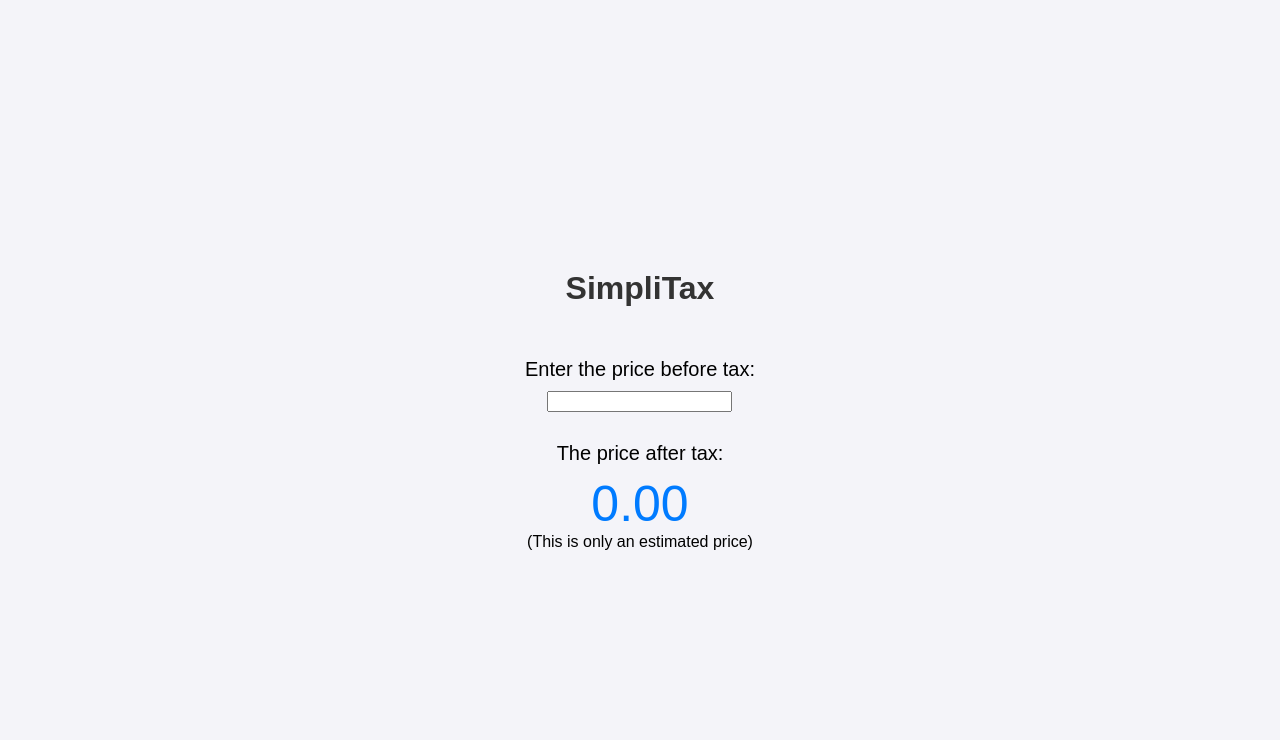
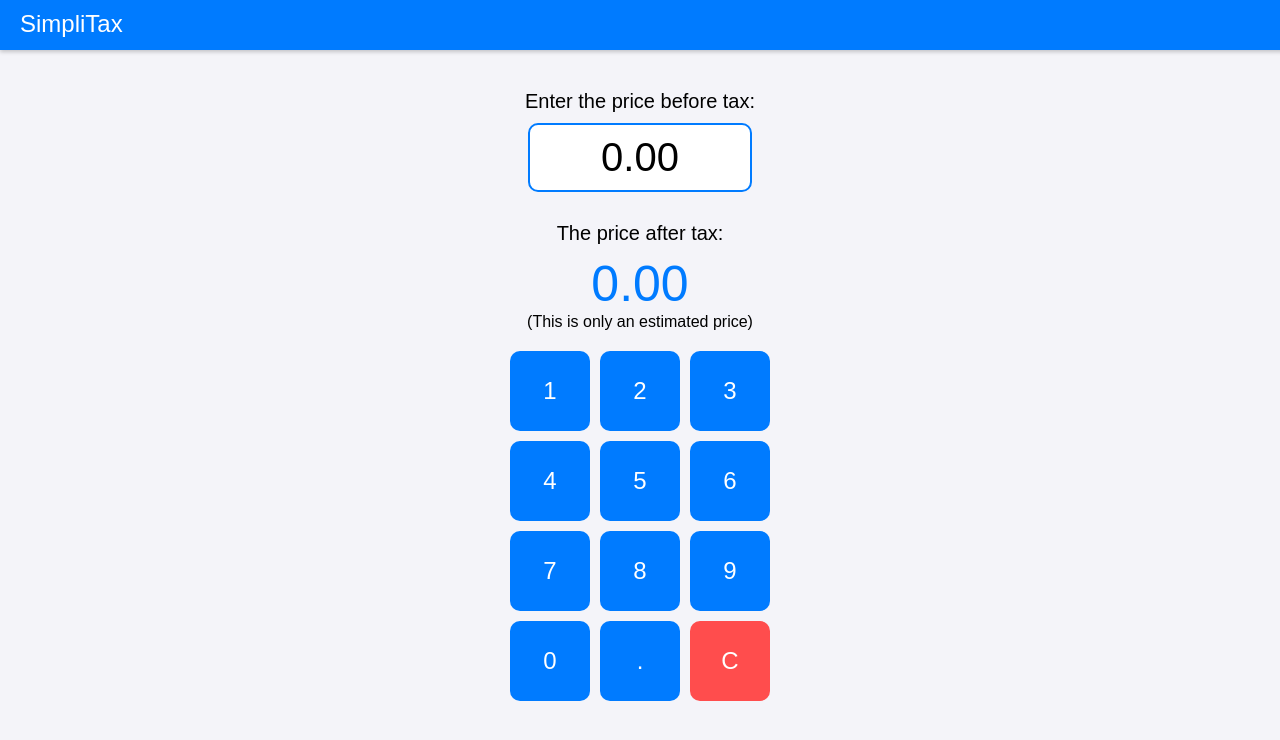
Before and after one commit to kalokcheung14/SimpliTaxJs, a plain HTML site: page index.html in a window 1280 px wide. Drawn offline with Linux system fonts and the light colour scheme.

Commit message:
feat: Updated UI; Separated script and style

```diff
--- a/index.html
+++ b/index.html
@@ -4,61 +4,36 @@
         <meta charset="UTF-8">
         <meta name="viewport" content="width=device-width, initial-scale=1.0">
         <title>SimpliTax</title>
-    <style>
-        body {
-            font-family: Arial, sans-serif;
-            display: flex;
-            flex-direction: column;
-            align-items: center;
-            justify-content: center;
-            height: 100vh;
-            margin: 0;
-            background-color: #f4f4f9;
-        }
-        h1 {
-            color: #333;
-        }
-        .input-container {
-            margin: 20px 0;
-            text-align: center;
-        }
-        .number-display {
-            font-size: 50px;
-            color: #007bff;
-        }
-        .label {
-          font-size: 20px;
-          margin: 10px;
-        }
-    </style>
+        <link rel="stylesheet" href="style.css" />
+        <script type="text/javascript" src="script.js"></script>
     </head>
     <body>
-    <h1>SimpliTax</h1>
+        <div class="app-bar">SimpliTax</div>
+            <div class="content">
                 <div class="input-container">
-        <div class="label"><label for="numberInput">Enter the price before tax:</label></div>
-        <input type="number" id="numberInput" oninput="updateNumberDisplay()">
+                    <div class="label">Enter the price before tax:</div>
+                    <div class="input-display" id="numberInput">0.00</div>
                 </div>
-    <div class="label"><label for="numberDisplay">The price after tax:</label></div>
+                <div class="label">
+                    <label for="numberDisplay">The price after tax:</label>
+                </div>
                 <div class="number-display" id="numberDisplay">0.00</div>
                 <div>(This is only an estimated price)</div>
 
-    <script>
-        /**
-        * Calculate the price after tax
-        **/
-        function calcTax(pretax) {
-            if (isNaN(pretax)) {
-                return 0
-            } else {
-                return pretax * 1.13
-            }
-        }
-
-        function updateNumberDisplay() {
-            const numberInput = document.getElementById('numberInput').value;
-            const numberDisplay = document.getElementById('numberDisplay');
-            numberDisplay.textContent = (numberInput ? calcTax(numberInput) : 0).toFixed(2);
-        }
-    </script>
+                <div class="keyboard">
+                    <button onclick="addToInput('1')">1</button>
+                    <button onclick="addToInput('2')">2</button>
+                    <button onclick="addToInput('3')">3</button>
+                    <button onclick="addToInput('4')">4</button>
+                    <button onclick="addToInput('5')">5</button>
+                    <button onclick="addToInput('6')">6</button>
+                    <button onclick="addToInput('7')">7</button>
+                    <button onclick="addToInput('8')">8</button>
+                    <button onclick="addToInput('9')">9</button>
+                    <button onclick="addToInput('0')">0</button>
+                    <button onclick="addToInput('.')">.</button>
+                    <button class="clear" onclick="clearInput()">C</button>
+                </div>
+          </div>
     </body>
 </html>
--- /dev/null
+++ b/script.js
@@ -0,0 +1,30 @@
+function addToInput(value) {
+    const numberInput = document.getElementById('numberInput');
+    if (value === '.' && numberInput.textContent.includes('.')) return;
+    if (numberInput.textContent === '0.00' || numberInput.textContent === '0') {
+        numberInput.textContent = value;
+    } else {
+        numberInput.textContent += value;
+    }
+    updateNumberDisplay();
+}
+
+function clearInput() {
+    const numberInput = document.getElementById('numberInput');
+    numberInput.textContent = '0.00';
+    updateNumberDisplay();
+}
+
+function calcTax(pretax) {
+    if (isNaN(pretax)) {
+        return 0;
+    } else {
+        return pretax * 1.13;
+    }
+}
+
+function updateNumberDisplay() {
+    const numberInput = document.getElementById('numberInput').textContent;
+    const numberDisplay = document.getElementById('numberDisplay');
+    numberDisplay.textContent = (numberInput ? calcTax(parseFloat(numberInput)) : 0).toFixed(2);
+}
--- /dev/null
+++ b/style.css
@@ -0,0 +1,76 @@
+body {
+    font-family: Arial, sans-serif;
+    display: flex;
+    flex-direction: column;
+    align-items: center;
+    justify-content: center;
+    height: 100%;
+    margin: 0;
+    background-color: #f4f4f9;
+}
+.app-bar {
+    width: 100%;
+    background-color: #007bff;
+    padding: 10px 20px;
+    color: white;
+    font-size: 24px;
+    height: 30px;
+    position: fixed;
+    top: 0;
+    left: 0;
+    box-shadow: 0 2px 4px rgba(0,0,0,0.2);
+}
+.content {
+    margin-top: 60px; /* Add margin to avoid content being hidden behind the app bar */
+    width: 100%;
+    display: flex;
+    flex-direction: column;
+    align-items: center;
+}
+h1 {
+    color: #333;
+}
+.input-container {
+    margin: 20px 0;
+    display: flex;
+    flex-direction: column;
+    align-items: center;
+    width: 100%;
+}
+.number-display {
+    font-size: 50px;
+    color: #007bff;
+}
+.label {
+    font-size: 20px;
+    margin: 10px;
+}
+.keyboard {
+    display: grid;
+    grid-template-columns: repeat(3, 80px);
+    gap: 10px;
+    margin-top: 20px;
+}
+.keyboard button {
+    width: 80px;
+    height: 80px;
+    font-size: 24px;
+    border: none;
+    background-color: #007bff;
+    color: white;
+    border-radius: 10px;
+    cursor: pointer;
+}
+.keyboard button.clear {
+    background-color: #ff4d4d;
+}
+.input-display {
+   border: 2px solid #007bff;
+   border-radius: 10px;
+   padding: 10px;
+   width: 200px;
+   text-align: center;
+   font-size: 40px;
+   color: #000000;
+   background-color: white;
+}
```
Also changed, not shown: favicon.ico (added). Lines whose indentation alone changed are shown as unchanged.
